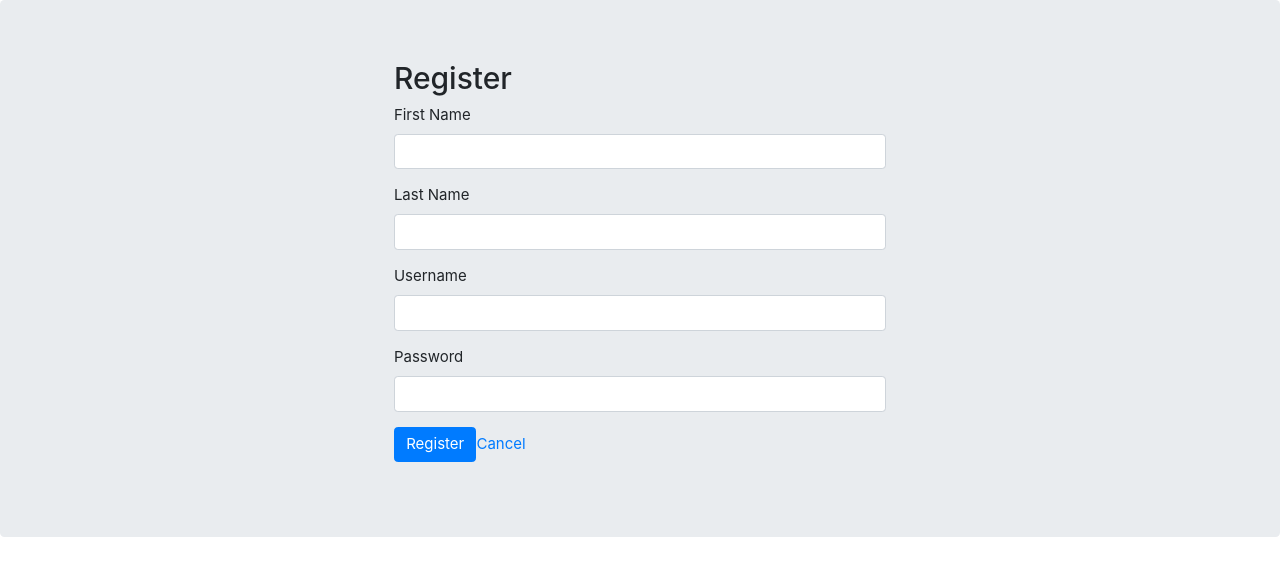
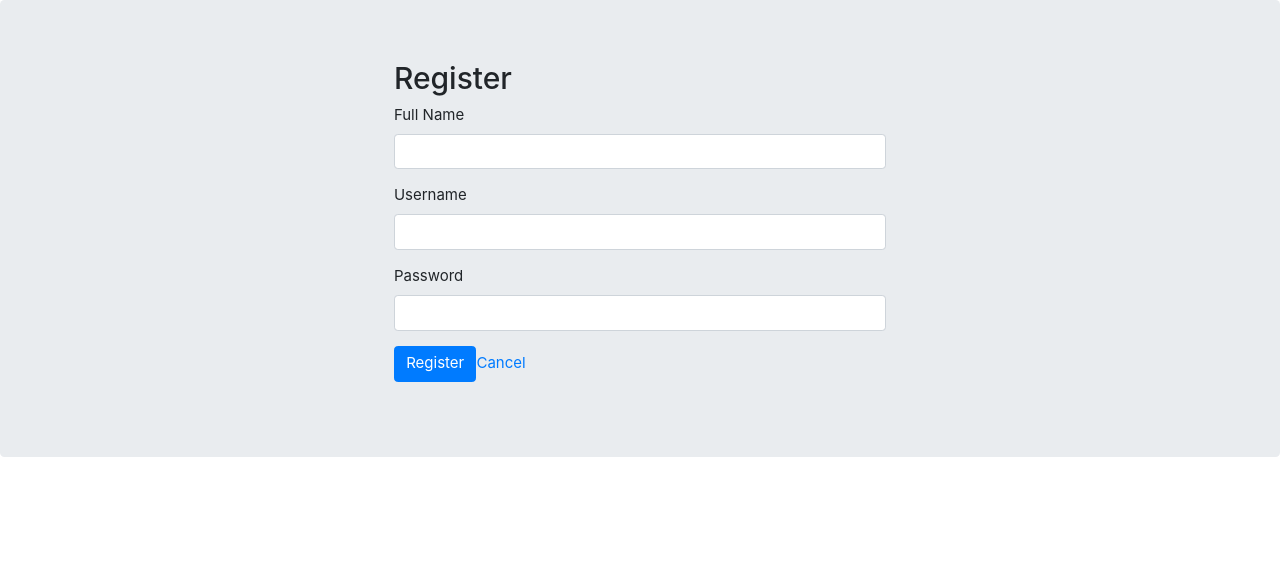
Before and after one commit to FLL-SK/tms, a React app: page /register in a window 1280 px wide. Shown: the top 576 px of the page. Built offline with nearby package versions, Linux system fonts and the light colour scheme.

Commit message:
implemented react-hook-form

```diff
--- a/package.json
+++ b/package.json
@@ -21,6 +21,7 @@
         "react": "^16.13.0",
         "react-bootstrap": "^1.3.0",
         "react-dom": "^16.13.0",
+        "react-hook-form": "^6.7.0",
         "react-i18next": "^11.7.2",
         "react-redux": "^7.2.0",
         "react-router-dom": "^5.1.2",
--- a/src/LoginPage/LoginPage.tsx
+++ b/src/LoginPage/LoginPage.tsx
@@ -3,6 +3,7 @@ import { Link } from 'react-router-dom';
 import { useDispatch, useSelector } from 'react-redux';
 import { Button, Form, Row, Col } from 'react-bootstrap';
 import { useTranslation } from 'react-i18next';
+import { useForm, SubmitHandler } from 'react-hook-form';
 
 import { txt } from '../_locales';
 
@@ -10,13 +11,14 @@ import { userActions } from '../_actions';
 
 import { RootState } from '../_reducers';
 
+type Inputs = {
+    username: string;
+    password: string;
+};
+
 function LoginPage() {
-    const [inputs, setInputs] = useState({
-        username: '',
-        password: '',
-    });
+    const { register, handleSubmit, watch, errors } = useForm<Inputs>();
     const [submitted, setSubmitted] = useState(false);
-    const { username, password } = inputs;
     const loggingIn = useSelector((state: RootState) => state.authentication.loggingIn);
     const dispatch = useDispatch();
     const { t } = useTranslation();
@@ -26,35 +28,28 @@ function LoginPage() {
         dispatch(userActions.logout());
     }, []);
 
-    function handleChange(e) {
-        const { name, value } = e.target;
-        setInputs((inputs) => ({ ...inputs, [name]: value }));
-    }
-
-    function handleSubmit(e) {
-        e.preventDefault();
-
+    const onSubmit: SubmitHandler<Inputs> = (data) => {
         setSubmitted(true);
-        if (username && password) {
-            dispatch(userActions.login(username, password));
+        if (data.username && data.password) {
+            dispatch(userActions.login(data.username, data.password));
         }
-    }
+    };
 
     return (
         <Row>
             <Col md={{ span: 8, offset: 2 }} sm>
                 <h2>{t(txt.LoginPage.title)}</h2>
-                <Form name="form" onSubmit={handleSubmit}>
+                <Form name="form" onSubmit={handleSubmit(onSubmit)}>
                     <Form.Group>
                         <Form.Label>{t(txt.LoginPage.username)}</Form.Label>
                         <Form.Control
                             type="text"
                             name="username"
-                            value={username}
-                            onChange={handleChange}
-                            className={submitted && !username ? ' is-invalid' : ''}
+                            defaultValue="aa"
+                            ref={register({ required: true })}
+                            className={submitted && errors.username ? ' is-invalid' : ''}
                         />
-                        {submitted && !username && (
+                        {errors.username && (
                             <Form.Control.Feedback type="invalid">
                                 {t(txt.LoginPage.username_required)}
                             </Form.Control.Feedback>
@@ -65,11 +60,10 @@ function LoginPage() {
                         <Form.Control
                             type="password"
                             name="password"
-                            value={password}
-                            onChange={handleChange}
-                            className={submitted && !password ? ' is-invalid' : ''}
+                            ref={register({ required: true })}
+                            className={submitted && errors.password ? ' is-invalid' : ''}
                         />
-                        {submitted && !password && (
+                        {errors.password && (
                             <Form.Control.Feedback type="invalid">
                                 {t(txt.LoginPage.password_required)}
                             </Form.Control.Feedback>
--- a/src/RegisterPage/RegisterPage.tsx
+++ b/src/RegisterPage/RegisterPage.tsx
@@ -1,21 +1,23 @@
 import React, { useState, useEffect } from 'react';
 import { Link } from 'react-router-dom';
 import { useDispatch, useSelector } from 'react-redux';
-import { Form, FormGroup, Button, FormLabel } from 'react-bootstrap';
+import { Form, Button, Col, Row } from 'react-bootstrap';
+import { useForm, SubmitHandler } from 'react-hook-form';
 
 import { userActions } from '../_actions';
 
 import { RootState } from '../_reducers';
 
+type Inputs = {
+    fullName: string;
+    username: string;
+    password: string;
+};
+
 function RegisterPage() {
-    const [user, setUser] = useState({
-        firstName: '',
-        lastName: '',
-        username: '',
-        password: '',
-    });
     const [submitted, setSubmitted] = useState(false);
     const registering = useSelector((state: RootState) => state.registration.registering);
+    const { register, handleSubmit, watch, errors } = useForm<Inputs>();
     const dispatch = useDispatch();
 
     // reset login status
@@ -23,69 +25,45 @@ function RegisterPage() {
         dispatch(userActions.logout());
     }, []);
 
-    function handleChange(e) {
-        const { name, value } = e.target;
-        setUser((user) => ({ ...user, [name]: value }));
-    }
-
-    function handleSubmit(e) {
-        e.preventDefault();
-
+    const onSubmit: SubmitHandler<Inputs> = (data) => {
         setSubmitted(true);
-        if (user.firstName && user.lastName && user.username && user.password) {
-            dispatch(userActions.register(user));
+        if (data.fullName && data.username && data.password) {
+            dispatch(
+                userActions.register({ username: data.username, fullName: data.fullName, password: data.password }),
+            );
         }
-    }
+    };
 
     return (
-        <div className="col-lg-8 offset-lg-2">
+        <Col lg={{ span: 8, offset: 2 }} sm>
             <h2>Register</h2>
-            <Form name="form" onSubmit={handleSubmit}>
-                <FormGroup>
-                    <FormLabel>First Name</FormLabel>
-                    <input
+            <Form name="form" onSubmit={handleSubmit(onSubmit)}>
+                <Form.Group>
+                    <Form.Label>Full Name</Form.Label>
+                    <Form.Control
                         type="text"
-                        name="firstName"
-                        value={user.firstName}
-                        onChange={handleChange}
-                        className={'form-control' + (submitted && !user.firstName ? ' is-invalid' : '')}
+                        name="fullName"
+                        ref={register({ required: true })}
+                        className={errors.fullName ? ' is-invalid' : ''}
                     />
-                    {submitted && !user.firstName && <div className="invalid-feedback">First Name is required</div>}
-                </FormGroup>
-                <FormGroup>
-                    <FormLabel>Last Name</FormLabel>
-                    <input
-                        type="text"
-                        name="lastName"
-                        value={user.lastName}
-                        onChange={handleChange}
-                        className={'form-control' + (submitted && !user.lastName ? ' is-invalid' : '')}
-                    />
-                    {submitted && !user.lastName && <div className="invalid-feedback">Last Name is required</div>}
-                </FormGroup>
-                <FormGroup>
-                    <FormLabel>Username</FormLabel>
-                    <input
+                    {errors.fullName && <div className="invalid-feedback">Full Name is required</div>}
+                </Form.Group>
+                <Form.Group>
+                    <Form.Label>Username</Form.Label>
+                    <Form.Control
                         type="text"
                         name="username"
-                        value={user.username}
-                        onChange={handleChange}
-                        className={'form-control' + (submitted && !user.username ? ' is-invalid' : '')}
+                        ref={register({ required: true })}
+                        className={errors.username ? ' is-invalid' : ''}
                     />
-                    {submitted && !user.username && <div className="invalid-feedback">Username is required</div>}
-                </FormGroup>
-                <FormGroup>
-                    <FormLabel>Password</FormLabel>
-                    <input
-                        type="password"
-                        name="password"
-                        value={user.password}
-                        onChange={handleChange}
-                        className={'form-control' + (submitted && !user.password ? ' is-invalid' : '')}
-                    />
-                    {submitted && !user.password && <div className="invalid-feedback">Password is required</div>}
-                </FormGroup>
-                <FormGroup>
+                    {errors.username && <div className="invalid-feedback">Username is required</div>}
+                </Form.Group>
+                <Form.Group>
+                    <Form.Label>Password</Form.Label>
+                    <Form.Control type="password" name="password" className={errors.password ? ' is-invalid' : ''} />
+                    {errors.password && <div className="invalid-feedback">Password is required</div>}
+                </Form.Group>
+                <Form.Group>
                     <Button variant="primary" type="submit">
                         {registering && <span className="spinner-border spinner-border-sm mr-1"></span>}
                         Register
@@ -93,9 +71,9 @@ function RegisterPage() {
                     <Link to="/login" className="btn-link">
                         Cancel
                     </Link>
-                </FormGroup>
+                </Form.Group>
             </Form>
-        </div>
+        </Col>
     );
 }
 
```
Also changed, not shown: 1 other file (tests, documents, lock files or other folders).
